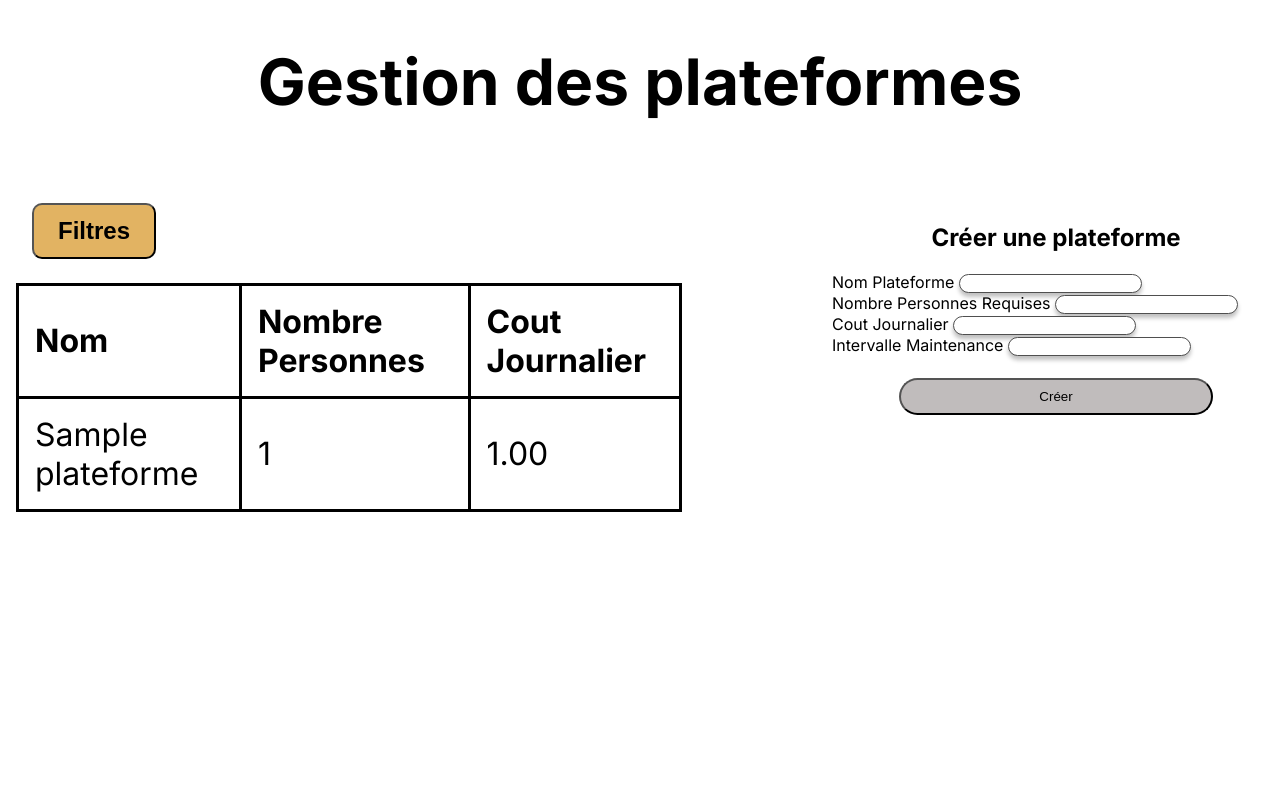
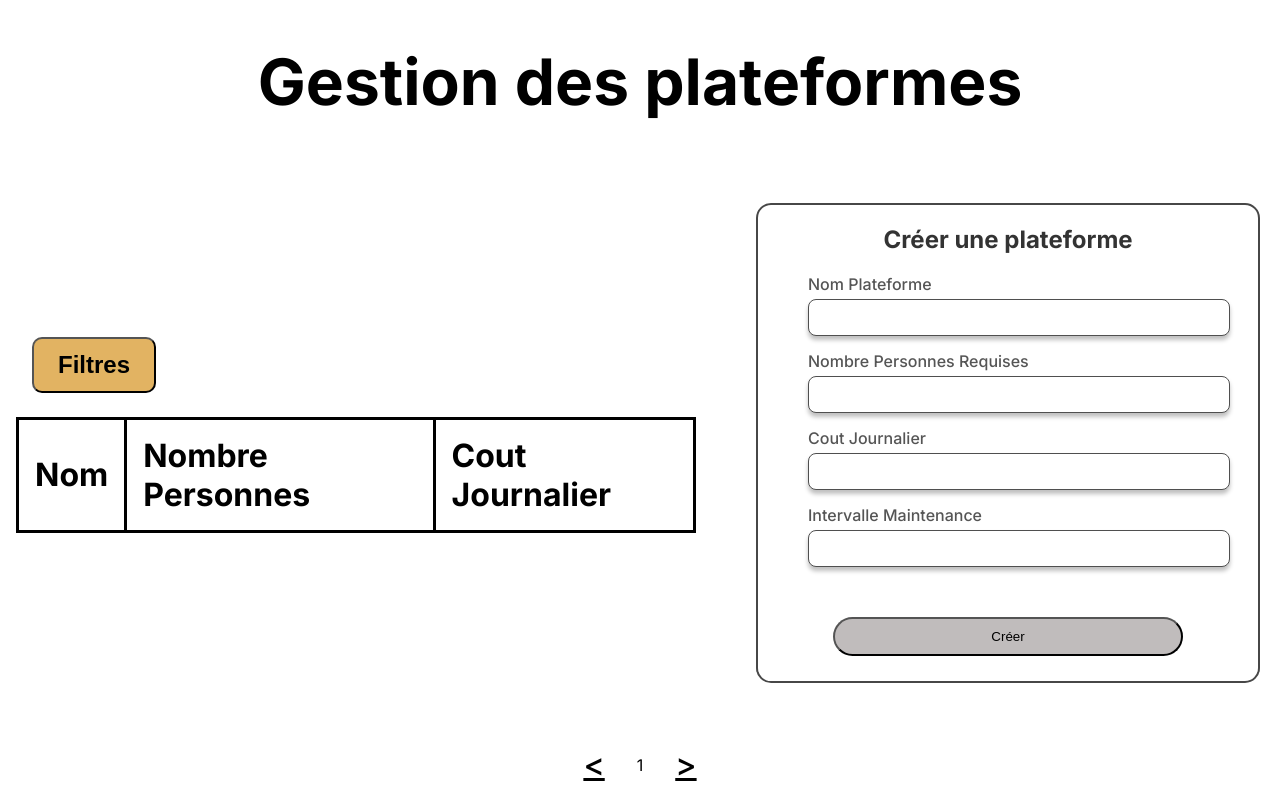
Before and after one commit to QuentinChaufour/SAE_S3_Jurassique_Groupe_W, a Flask app: template LaboDino/templates/platform_management.html in a window 1280 px wide. Shown: the part 91-882 px from the top of the page. Before the commit the page ends 603 px from the top, so only its background shows below. Run offline with Flask 3, Linux system fonts and the light colour scheme; tables that the repository leaves empty hold one stand-in row (values such as "Sample post"); the template is opened without the code that fills it: values that come from a table or form of the project are taken from there, most other values are stand-ins (such as "Sample title", 1, 10 or a date in 2020); lists and menus that the app fills with data are empty.

Commit message:
Added pagination to the page + login management for the tech page + style

```diff
--- a/LaboDino/forms.py
+++ b/LaboDino/forms.py
@@ -19,7 +19,13 @@
 
         user = PERSONNEL.query.filter_by(id_personnel=id).first()
         #user = Personnel.query.filter_by(nom=name, prenom=firstname)
-
+        if user:
+            print(f"User found: {user.nom} {user.prenom}")
+            print(f"Password in DB: '{user.mdp}'")
+            print(f"Password entered: '{password}'")
+            print(f"Match: {user.mdp == password}")
+        else:
+            print(f"No user found with ID: {id}")
         # If no user found return None
         if user is None:
             return None
--- a/LaboDino/static/css/style.css
+++ b/LaboDino/static/css/style.css
@@ -207,3 +207,46 @@
 #platform_table button:active{
     background-color: #aa8443;
 }
+
+#create_platform {
+    border: 2px solid #474747;
+    border-radius: 15px;
+    padding: 0px;
+    margin-right: 20px;
+}
+
+#create_platform h2 {
+    text-align: center;
+    margin-bottom: 20px;
+    color: #333;
+}
+
+#plateform_creation_form {
+    display: flex;
+    flex-direction: column;
+    align-items: center;
+    gap: 15px;
+}
+
+#plateform_creation_form .login-form {
+    display: flex;
+    flex-direction: column;
+    width: 400px;
+}
+
+#plateform_creation_form .login-form-label {
+    margin-bottom: 5px;
+    font-weight: 500;
+    color: #555;
+}
+
+#plateform_creation_form .login-input {
+    padding: 10px;
+    border-radius: 8px;
+    width: 100%;
+}
+
+#plateform_creation_form #login-form-submit {
+    margin-top: 10px;
+    width: 500px;
+}
--- a/LaboDino/templates/platform_management.html
+++ b/LaboDino/templates/platform_management.html
@@ -6,9 +6,9 @@
     <div id="platform_content">
         <div id="platform_table">
             <button>Filtres</button>
-            <table>
+            <table class="table-borders">
                 <thead>
-                    <tr>
+                    <tr class="header-row">
                         <th>Nom</th>
                         <th>Nombre Personnes</th>
                         <th>Cout Journalier</th>
@@ -51,5 +51,10 @@
             </form>
         </div>
     </div>
+    <section class="pagination">
+        <a href="{{ url_for('platform_management',page=page-1) }}" class="pagination-btn typographie"><</a>
+        <p>{{ page }}</p>
+        <a href="{{ url_for('platform_management',page=page+1) }}" class="pagination-btn typographie"> > </a>
+    </section>
 </div>
 {% endblock %}
--- a/LaboDino/views.py
+++ b/LaboDino/views.py
@@ -27,10 +27,25 @@
     elif form.validate_on_submit():
         unUser = form.authenticate()
         if unUser:
-            # Successful login logic here
             login_user(unUser)
-            next = form.next.data or url_for("get_campaigns")
-            return redirect(next)
+
+            if form.next.data:
+                next_page = form.next.data
+            else:
+                user_role = unUser.get_role()
+                if user_role == ROLE.chercheur:
+                    next_page = url_for("get_campaigns")
+                elif user_role == ROLE.technicien:
+                    next_page = url_for("tech_choice_action")
+                elif user_role == ROLE.direction:
+                    next_page = url_for("set_budget")
+                elif user_role == ROLE.administratif:
+                    #TODO need to have the admin page in order to put the redirection
+                    next_page = url_for("login")
+                else:
+                    next_page = url_for("login")
+
+            return redirect(next_page)
         else:
             # Failed login logic here
             print("Authentication failed")
@@ -39,11 +54,15 @@
     print(form.password.data)
     return render_template("login.html", form=form)
 
+@login_required
 @app.route('/choice_action_tech/')
+@role_access_rights(ROLE.technicien)
 def tech_choice_action():
     return render_template('technical_choice.html')
 
+@login_required
 @app.route('/choice_action_tech/platform_management/', methods=['GET', 'POST'])
+@role_access_rights(ROLE.technicien)
 def platform_management():
     form = PlatformCreationForm()
 
@@ -58,9 +77,9 @@
         print(platform)
         db.session.commit()
         return redirect(url_for('platform_management'))
-    platforms = PLATEFORME.query.all()
-
-    return render_template('platform_management.html', form=form, platforms=platforms)
+    data = PLATEFORME.query.all()
+    page = request.args.get('page', 1, type=int)
+    return render_template('platform_management.html', form=form, platforms= _pagination(data, page), page= page)
 
 @app.route("/logout/")
 def logout():
```
